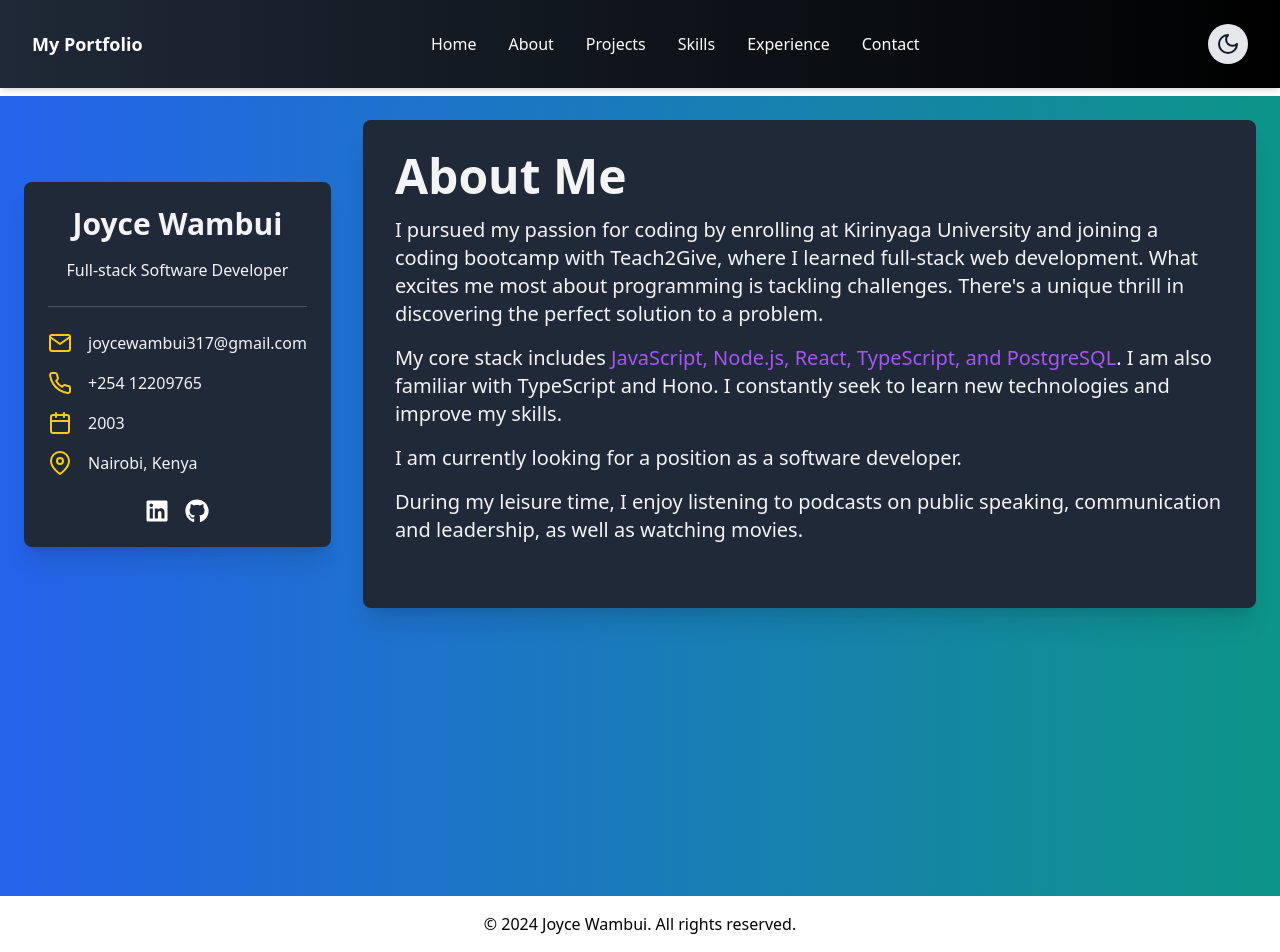
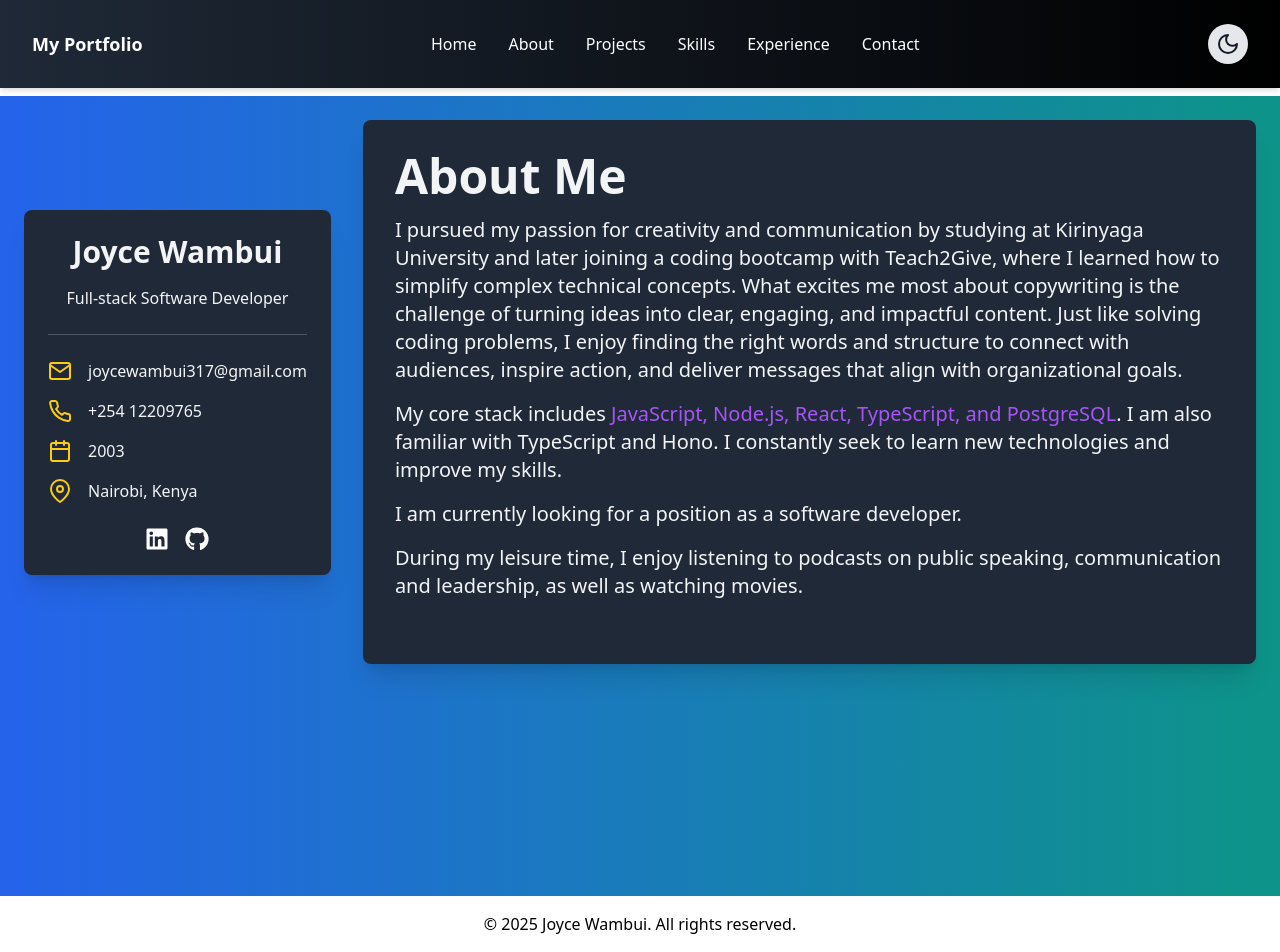
Before and after one commit to joy-devs/my_portfolio, a React (Vite) app: page /about in a window 1280 px wide. Built offline with nearby package versions, Linux system fonts and the light colour scheme.

Commit message:
made changes

```diff
--- a/src/components/about.tsx
+++ b/src/components/about.tsx
@@ -43,8 +43,7 @@ const About: React.FC = () => {
                 <div className="w-full md:w-2/3 lg:w-3/4 p-8 rounded-lg shadow-xl bg-gray-800 text-gray-100">
                     <h1 className="text-5xl font-bold mb-4">About Me</h1>
                     <p className="text-xl mb-4">
-                        I pursued my passion for coding by enrolling at Kirinyaga University and joining a coding bootcamp with Teach2Give, where I learned full-stack web development. What excites me most about programming is tackling challenges. There's a unique thrill in discovering the perfect solution to a problem.
-                    </p>
+                        I pursued my passion for creativity and communication by studying at Kirinyaga University and later joining a coding bootcamp with Teach2Give, where I learned how to simplify complex technical concepts. What excites me most about copywriting is the challenge of turning ideas into clear, engaging, and impactful content. Just like solving coding problems, I enjoy finding the right words and structure to connect with audiences, inspire action, and deliver messages that align with organizational goals.                    </p>
                     <p className="text-xl mb-4">
                         My core stack includes <span className="text-purple-500">JavaScript, Node.js, React, TypeScript, and PostgreSQL</span>. I am also familiar with TypeScript and Hono. I constantly seek to learn new technologies and improve my skills.
                     </p>
--- a/src/components/footer.tsx
+++ b/src/components/footer.tsx
@@ -3,7 +3,7 @@ import React from 'react';
 const Footer: React.FC = () => {
   return (
     <footer className="p-4 bg-white dark:bg-gray-800 shadow-md text-center">
-      <p>© 2024 Joyce Wambui. All rights reserved.</p>
+      <p>© 2025 Joyce Wambui. All rights reserved.</p>
     </footer>
   );
 };
```
